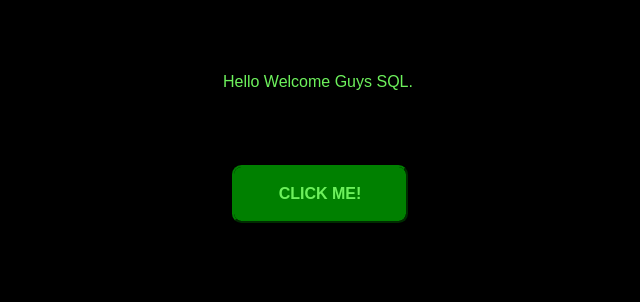
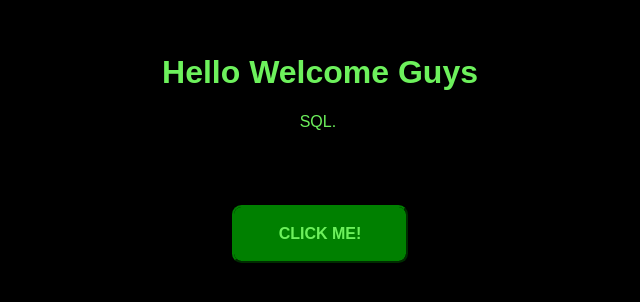
Before and after one commit to preetamlenka3/Simple-Portfolio, a plain HTML site: page index.html in a window 1280 px wide. Shown: the part 242-544 px from the top of the page, without its empty margins (320-960 px from the left). Drawn offline with nearby package versions, Linux system fonts and the light colour scheme; some icons are missing; a web font is replaced by a local one.

Commit message:
Update index.html
Html Changes

```diff
--- a/index.html
+++ b/index.html
@@ -15,7 +15,7 @@
     <!-- <i class="fa-sharp fa-solid fa-face-smile fa-bounce" style="color: #f7ef18;"></i> -->
     <center>
         <div>
-            <span  class="element">Hello Welcome Guys <i class="fa-sharp fa-solid fa-face-smile fa-bounce" style="color: #f7ef18;"></i></span>
+            <span  class="element"><h1>Hello Welcome Guys</h1> <i class="fa-sharp fa-solid fa-face-smile fa-bounce" style="color: #f7ef18;"></i></span>
             <span id="element"></span>
 
         <br>
```
